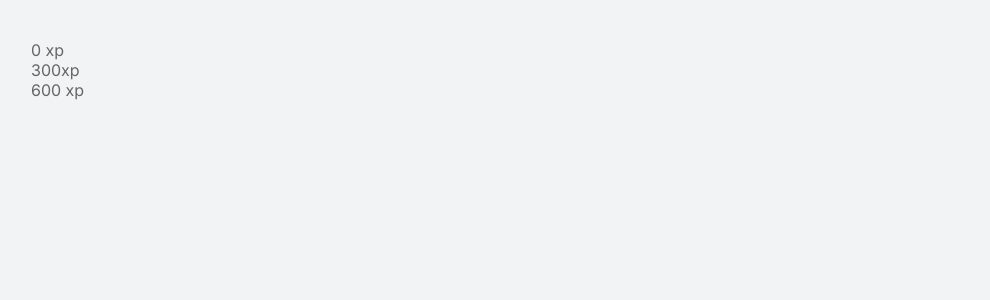
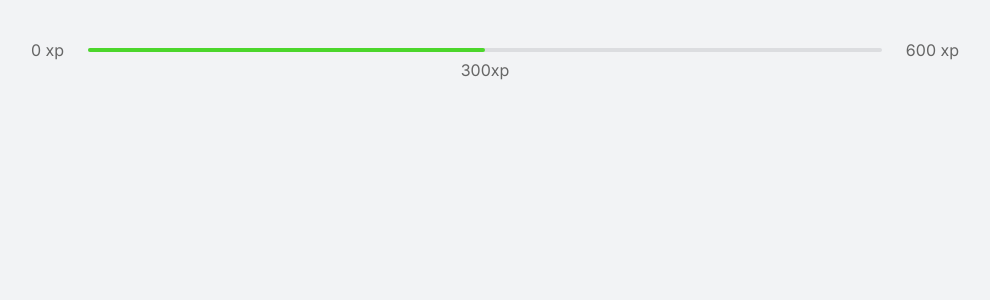
Before and after one commit to JDelesposti/movit, a Next.js app: page / in a window 1280 px wide. Shown: the top 300 px of the page, without its empty margins (145-1135 px from the left). Built offline with nearby package versions, Linux system fonts and the light colour scheme.

Commit message:
chore: import css module to experience bar

```diff
--- a/src/components/ExperienceBar/index.tsx
+++ b/src/components/ExperienceBar.tsx
@@ -1,13 +1,13 @@
-
+import styles from '../styles/components/ExperienceBar.module.css';
 
 
 export function ExperienceBar() {
     return (
-      <header className="experience-bar" >
+      <header className={styles.experienceBar} >
         <span>0 xp</span>
         <div>
           <div style={{ width: '50%' }} />
-          <span className="current-experience" style={{ left: '50%' }} >
+          <span className= {styles.currentExperience} style={{ left: '50%' }} >
             300xp
           </span>
         </div>
--- a/src/styles/components/ExperienceBar.module.css
+++ b/src/styles/components/ExperienceBar.module.css
@@ -0,0 +1,29 @@
+.experienceBar {
+  display: flex;
+  align-items: center;
+}
+
+.experienceBar span {
+  font-size: 1rem;
+}
+
+.experienceBar > div {
+  flex: 1;
+  height: 4px;
+  border-radius: 4px;
+  background: var(--gray-line);
+  margin: 0 1.5rem;
+  position: relative;
+}
+
+.experienceBar > div > div {
+  height: 4px;
+  border-radius: 4px;
+  background: var(--green);
+}
+
+span.currentExperience {
+  position: absolute;
+  top: 12px;
+  transform: translateX(-50%);
+}
```
